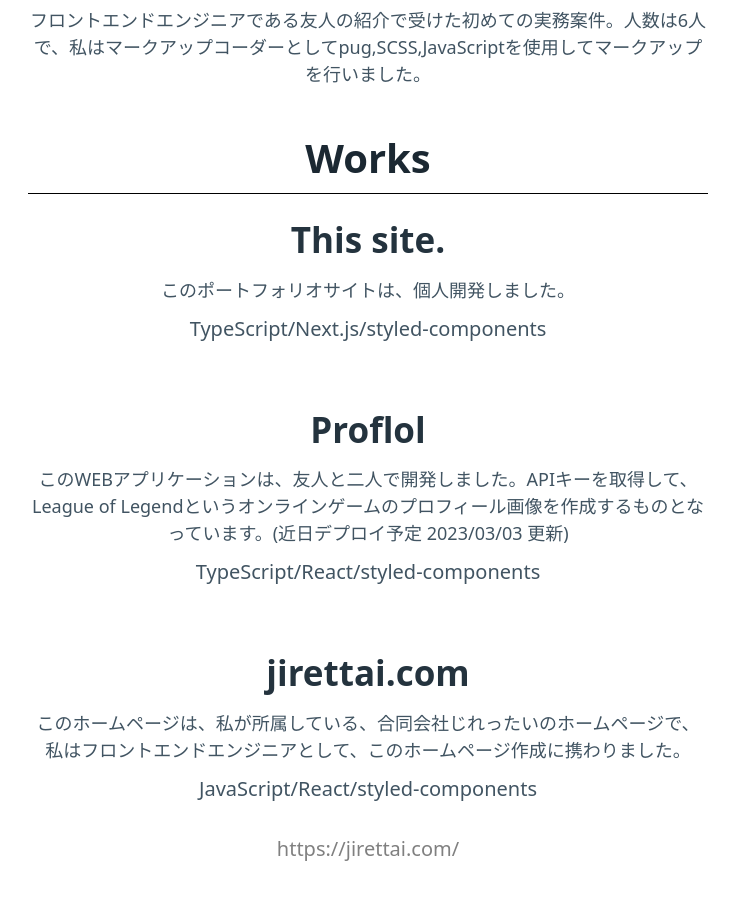
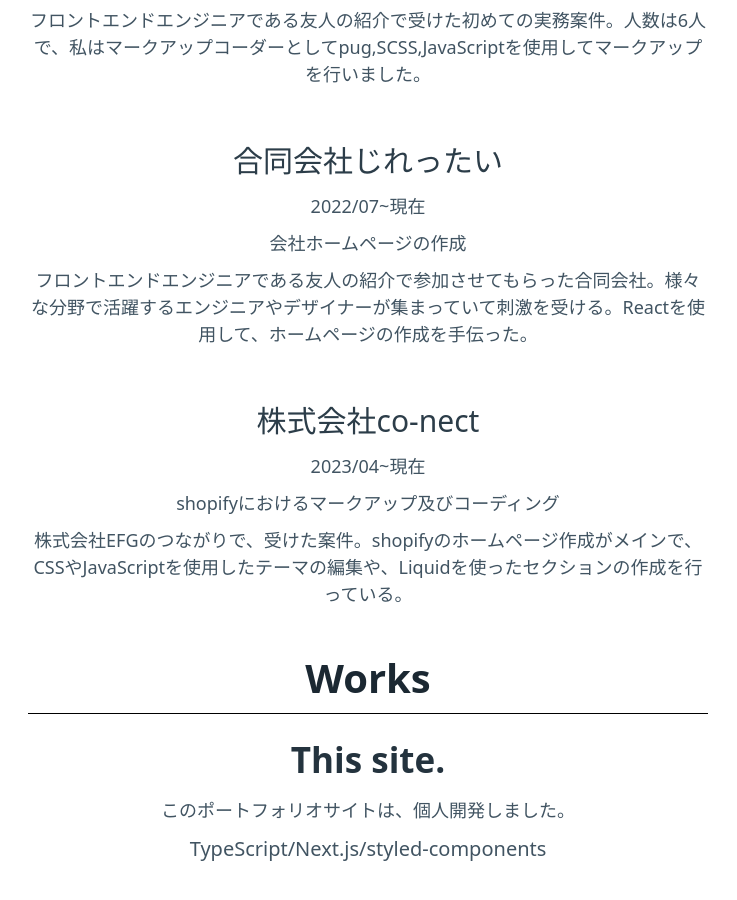
Before and after one commit to skikuchi7329/Portfolio, a Next.js app: page / in a window 1280 px wide. Shown: the part 1020-1920 px from the top of the page, without its empty margins (272-1009 px from the left). Built offline with nearby package versions, Linux system fonts and the light colour scheme.

Commit message:
add data

```diff
--- a/src/data/index.ts
+++ b/src/data/index.ts
@@ -31,5 +31,17 @@
     term: "2021/04~2021/06",
     contents: "英会話Weblioのホームページリニューアル",
     details: "フロントエンドエンジニアである友人の紹介で受けた初めての実務案件。人数は6人で、私はマークアップコーダーとしてpug,SCSS,JavaScriptを使用してマークアップを行いました。",
-  }
+  },
+  {
+    company: "合同会社じれったい",
+    term: "2022/07~現在",
+    contents: "会社ホームページの作成",
+    details: "フロントエンドエンジニアである友人の紹介で参加させてもらった合同会社。様々な分野で活躍するエンジニアやデザイナーが集まっていて刺激を受ける。Reactを使用して、ホームページの作成を手伝った。",
+  },
+  {
+    company: "株式会社co-nect",
+    term: "2023/04~現在",
+    contents: "shopifyにおけるマークアップ及びコーディング",
+    details: "株式会社EFGのつながりで、受けた案件。shopifyのホームページ作成がメインで、CSSやJavaScriptを使用したテーマの編集や、Liquidを使ったセクションの作成を行っている。",
+  },
 ]
```
